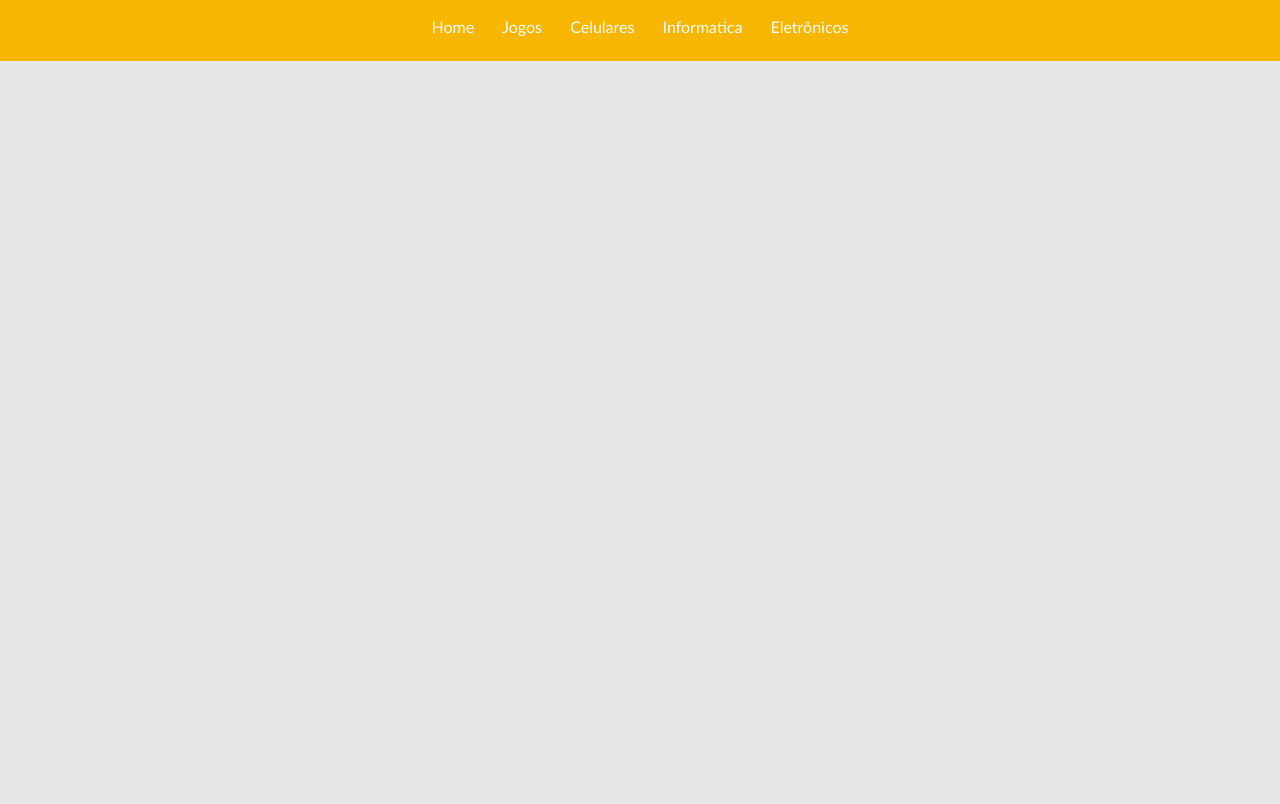
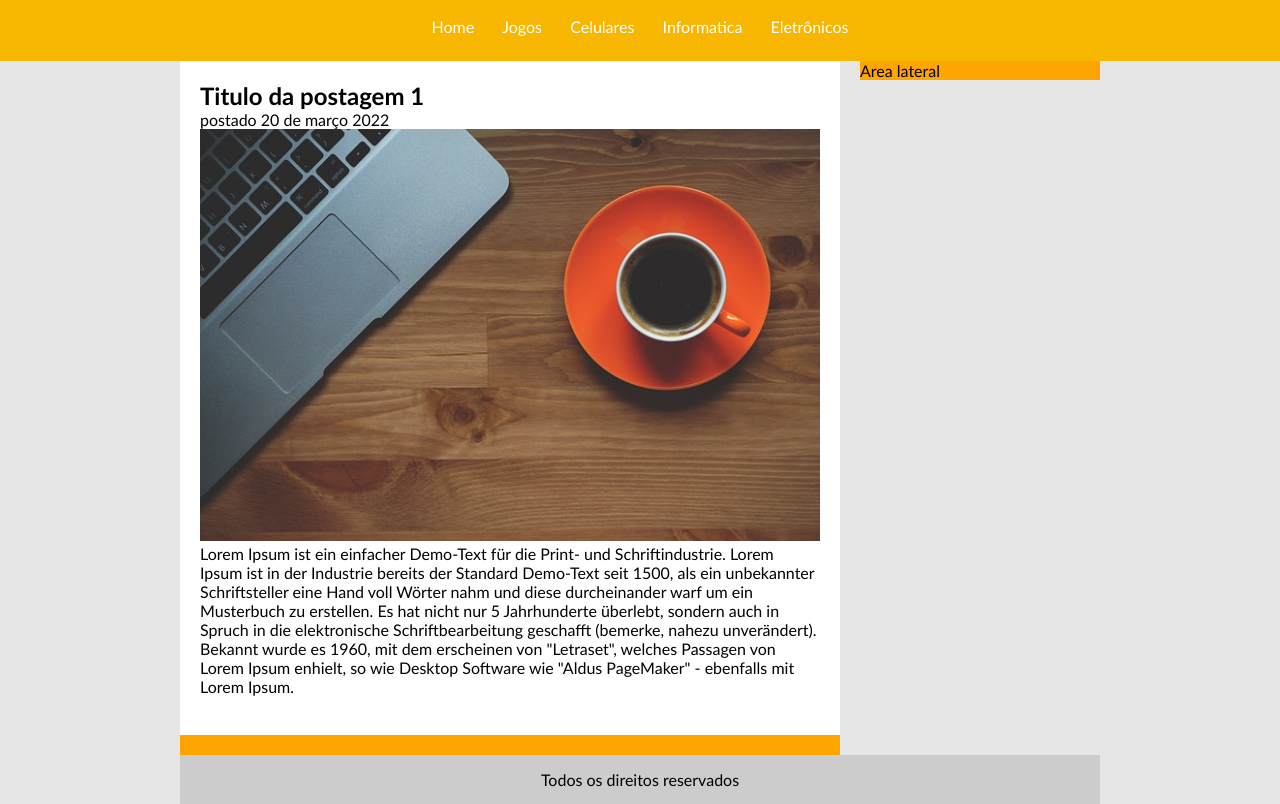
Before and after one commit to henrizx/TecBlog, a plain HTML site: page index.html in a window 1280 px wide. Shown: the part 76-880 px from the top of the page. Before the commit the page ends 800 px from the top, so only its background shows below. Drawn offline with Linux system fonts and the light colour scheme.

Commit message:
adicionando postagens

```diff
--- a/css/styles.css
+++ b/css/styles.css
@@ -21,6 +21,37 @@ body{
 
 #area-logo, #area-menu{
     padding: 10px;
+}
+
+#area-principal{
+    width: 920px;
+    margin: 0 auto;
+}
+#area-postagens, #area-lateral{
+    background: orange;
+}
+
+
+#area-postagens{
+    width: 660px;
+    float: left;
+}
+#area-lateral{
+    width: 240px;
+    float: right;
+}
+
+.postagem{
+    padding: 20px;
+    margin-bottom: 20px;
+    background: white;
+}
+#rodape{
+    clear: both;
+    text-align: center;
+    padding: 15px;
+    background:#CCC;
+
 }
 
 
--- a/index.html
+++ b/index.html
@@ -1,11 +1,13 @@
 <!DOCTYPE html>
 <html lang="en">
+
 <head>
     <meta charset="UTF-8">
     <meta name="viewport" content="width=device-width, initial-scale=1.0">
     <title>TecBlog - O seu blog de tecnologia</title>
     <link rel="stylesheet" href="css/styles.css">
 </head>
+
 <body>
     <div id="area-cabecalho">
         <div id="area-logo">
@@ -19,5 +21,32 @@
             <a href="eletronicos.html">Eletrônicos</a>
         </div>
     </div>
+    <div id="area-principal">
+        <div id="area-postagens">
+            <!--Abertura postagem-->
+            <div class="postagem">
+                <h2>Titulo da postagem 1 </h2>
+                <span>postado 20 de março 2022 </span>
+                <img width="620px" src="imagens/imagem1.jpg" alt="">
+                <p>Lorem Ipsum ist ein einfacher Demo-Text für die Print- und Schriftindustrie. Lorem Ipsum ist in der Industrie bereits der Standard Demo-Text seit 1500, als ein unbekannter Schriftsteller eine Hand voll Wörter nahm und diese durcheinander warf um ein Musterbuch zu erstellen. Es hat nicht nur 5 Jahrhunderte überlebt, sondern auch in Spruch in die elektronische Schriftbearbeitung geschafft (bemerke, nahezu unverändert). Bekannt wurde es 1960, mit dem erscheinen von "Letraset", welches Passagen von Lorem Ipsum enhielt, so wie Desktop Software wie "Aldus PageMaker" - ebenfalls mit Lorem Ipsum.
+                </p>
+                <a href="">
+                    Leia Mais
+                </a>
+            </div>
+            <!--// Fechamento postagem-->
+        </div>
+        <div id="area-lateral">
+            Area lateral
+        </div>
+
+
+        <div id="rodape">
+            Todos os direitos reservados
+        </div>
+    </div>
+
+
 </body>
+
 </html>
```
